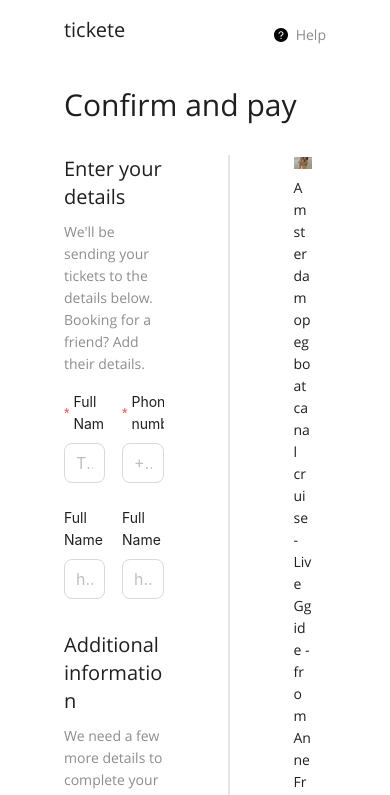
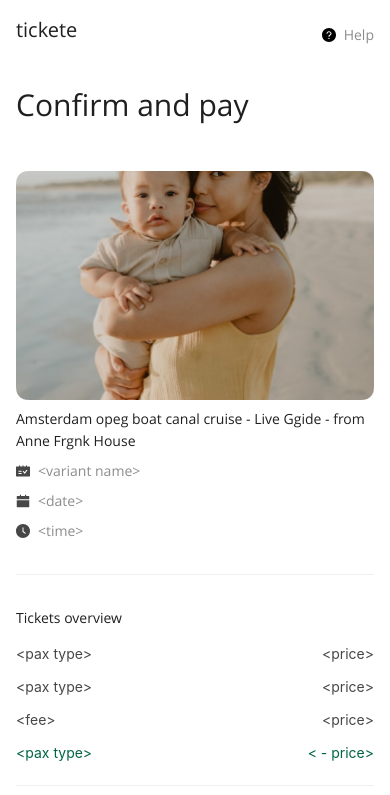
Before and after one commit to Durgesh2601/Tickete, a React (Create React App) app: page / in a window 390 px wide. Shown: the top 795 px of the page. Built offline with nearby package versions, Linux system fonts and the light colour scheme.

Commit message:
fix: responsiveness

```diff
--- a/src/components/F&Q/index.css
+++ b/src/components/F&Q/index.css
@@ -10,3 +10,12 @@
   border-radius: 0.8rem;
   width: 100%;
 }
+
+@media only screen and (max-width: 600px) {
+  .help-container {
+    padding: 1.5rem;
+  }
+  .help-desk{
+    margin-top: 1rem;
+  }
+}
--- a/src/components/F&Q/index.js
+++ b/src/components/F&Q/index.js
@@ -22,7 +22,7 @@ const FrequentlyAskedQuestions = () => {
     <div className="help-container">
       <RenderHeader title="Frequently Asked Questions" />
       <Row justify="space-between">
-        <Col span={15}>
+        <Col xs={24} md={15}>
           <Collapse
             className="custom-collapse"
             style={{ background: "white" }}
@@ -35,7 +35,7 @@ const FrequentlyAskedQuestions = () => {
             }
           />
         </Col>
-        <Col span={6}>
+        <Col xs={24} md={6}>
           <Space direction="vertical" className="help-desk">
             <Row justify="space-between">
               <Col>
--- a/src/components/Footer/index.css
+++ b/src/components/Footer/index.css
@@ -1,5 +1,4 @@
 .footer {
-  height: 27vh;
   width: 100%;
   background: #0a0a0a;
   padding: 2rem 4rem;
@@ -21,3 +20,15 @@
   gap: 1rem;
   cursor: pointer;
 }
+
+@media only screen and (max-width: 600px) {
+  .footer {
+    padding: 1rem;
+  }
+  .footer-divider {
+    display: none;
+  }
+  .footer-icons {
+    margin-bottom: 1rem;
+  }
+}
--- a/src/components/Footer/index.js
+++ b/src/components/Footer/index.js
@@ -17,7 +17,7 @@ const FooterComp = () => {
       </Row>
       <Divider className="footer-divider" />
       <Row justify="space-between">
-        <Col span={10}>
+        <Col xs={{ span: 24, order: 2 }} md={{ span: 12, order: 1 }}>
           <ul className="footer-col">
             <li>© Tickete Inc.</li>
             <li>Privacy</li>
@@ -25,7 +25,7 @@ const FooterComp = () => {
             <li>Cancellation policy</li>
           </ul>
         </Col>
-        <Col className="footer-icons">
+        <Col xs={{ span: 24, order: 1 }} md={{ span: 2, order: 1 }} className="footer-icons">
           <InstagramFilled />
           <FacebookOutlined />
           <TwitterOutlined />
--- a/src/components/InfoContainer/index.css
+++ b/src/components/InfoContainer/index.css
@@ -63,3 +63,18 @@
   border-radius: 0.5rem;
   padding: 1rem 1.2rem;
 }
+
+@media only screen and (max-width: 600px) {
+  .info-container {
+    padding: 1rem;
+  }
+  .info-title {
+    padding: 1rem 1.8rem;
+  }
+  .cancellation {
+    padding: 1rem;
+  }
+  .info-title {
+    padding: 1rem;
+  }
+}
--- a/src/components/InfoContainer/index.js
+++ b/src/components/InfoContainer/index.js
@@ -18,7 +18,7 @@ const InfoContainer = () => {
         <RenderHeader title="Confirm and pay" titleLevel={2} />
       </Row>
       <Row>
-        <Col span={14}>
+        <Col xs={{ span: 24, order: 2 }} md={{ span: 14, order: 1 }}>
           <Space direction="vertical" className="info-container">
             {Object.keys(formFields)?.map((item) => {
               const fieldValue = formFields?.[item];
@@ -34,7 +34,7 @@ const InfoContainer = () => {
                     )}
                     <Row justify="space-between" className="fields-row">
                       {fieldValue?.fields?.map((field) => (
-                        <Col span={10} key={field?.id}>
+                        <Col xs={24} md={10} key={field?.id}>
                           <Form.Item
                             name={field?.name}
                             label={field?.label}
@@ -63,10 +63,10 @@ const InfoContainer = () => {
             <Divider />
           </Space>
         </Col>
-        <Col>
+        <Col xs={{ span: 0 }}>
           <Divider type="horizontal" className="info-divider" />
         </Col>
-        <Col span={9}>
+        <Col xs={{ span: 24, order: 1 }} md={9}>
           <Space direction="vertical" className="info-container">
             <Row>
               <img src={DemoImg} alt="shield-icon" className="demo-img" />
--- a/src/components/Navbar/index.css
+++ b/src/components/Navbar/index.css
@@ -9,3 +9,9 @@
 .help-icon {
   margin-right: 0.5rem;
 }
+
+@media only screen and (max-width: 600px) {
+  .navbar {
+    padding: 1rem;
+  }
+}
--- a/src/components/TicketePromise/index.css
+++ b/src/components/TicketePromise/index.css
@@ -11,3 +11,16 @@
 .card-title {
   margin-top: 1.5rem;
 }
+
+@media only screen and (max-width: 600px) {
+  .tickete-container {
+    padding: 1rem;
+  }
+  .card-container {
+    padding: 1rem;
+    min-width: 100%;
+  }
+  .card-title {
+    margin-top: 1rem;
+  }
+}
--- a/src/components/TicketePromise/index.js
+++ b/src/components/TicketePromise/index.js
@@ -9,7 +9,7 @@ const TicketePromise = () => {
       <RenderHeader title="The Tickete promise" />
       <Row justify="space-between">
         {ticketePromiseData?.map((item) => (
-          <Col key={item?.id} span={5}>
+          <Col key={item?.id} xs={24} md={5}>
             <CardComponent data={item} />
           </Col>
         ))}
```
